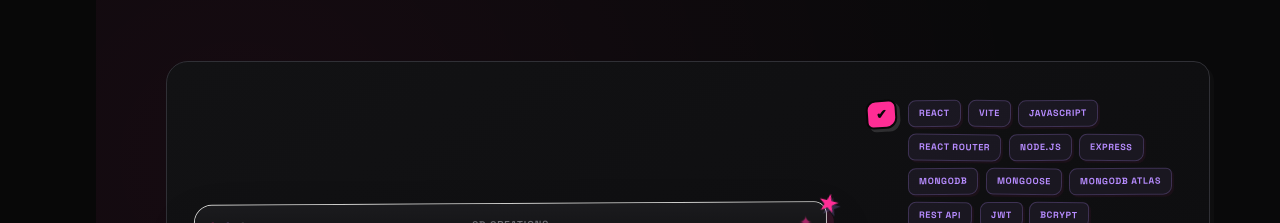
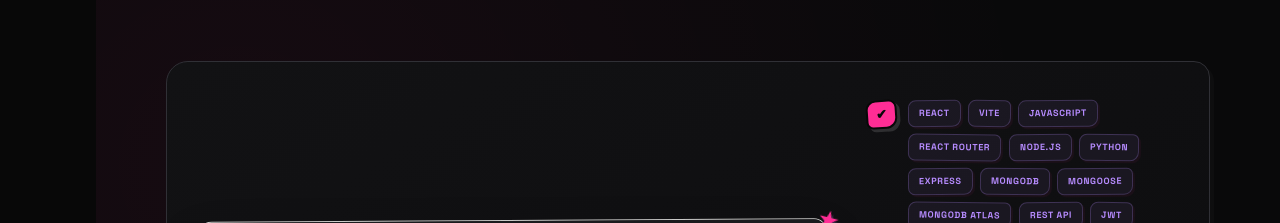
Before and after one commit to MqgiaG/gerardo-rangel-dev, a React (Vite) app: page / in a window 1280 px wide. Shown: the part 3981-4204 px from the top of the page. Built offline with nearby package versions, Linux system fonts and the light colour scheme.

Commit message:
fix: add Python to SD Creations stack

```diff
--- a/src/components/Projects/Projects.jsx
+++ b/src/components/Projects/Projects.jsx
@@ -9,6 +9,7 @@ const projects = [
       'JavaScript',
       'React Router',
       'Node.js',
+      'Python',
       'Express',
       'MongoDB',
       'Mongoose',
```
